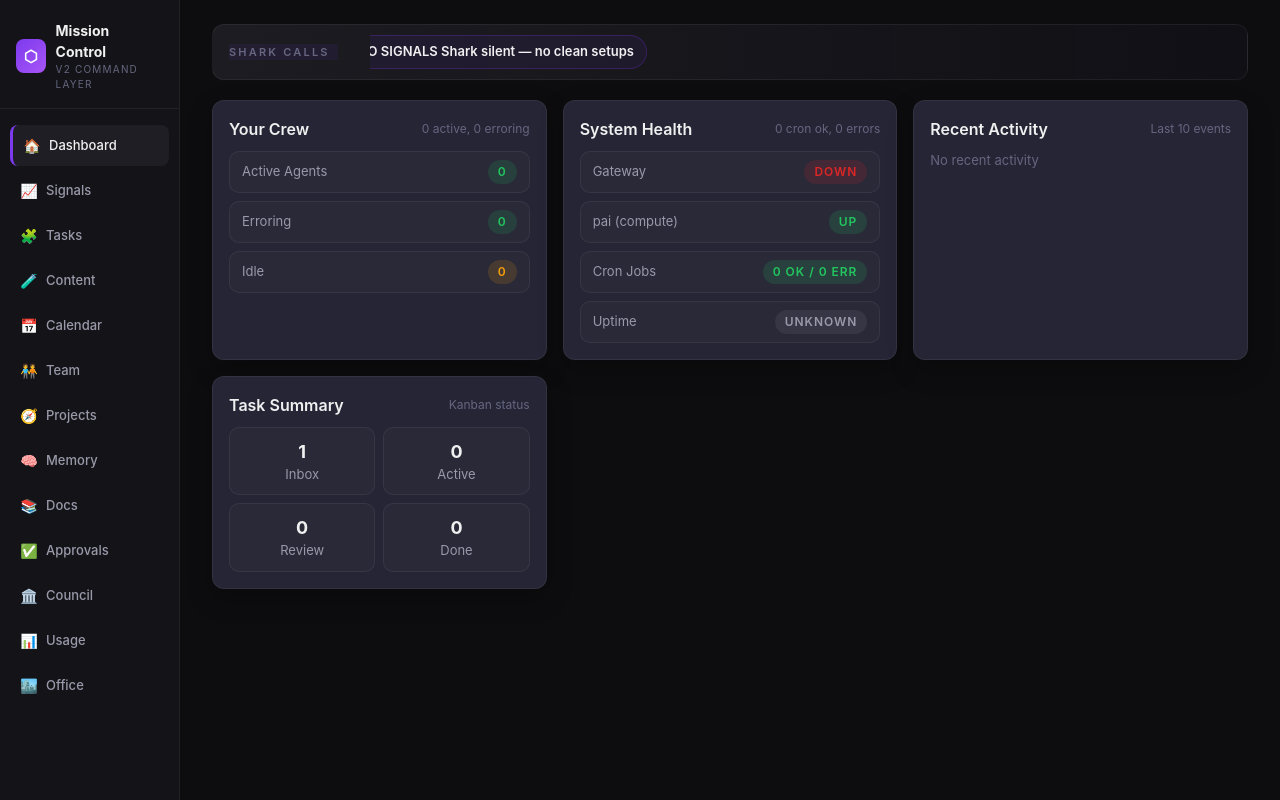
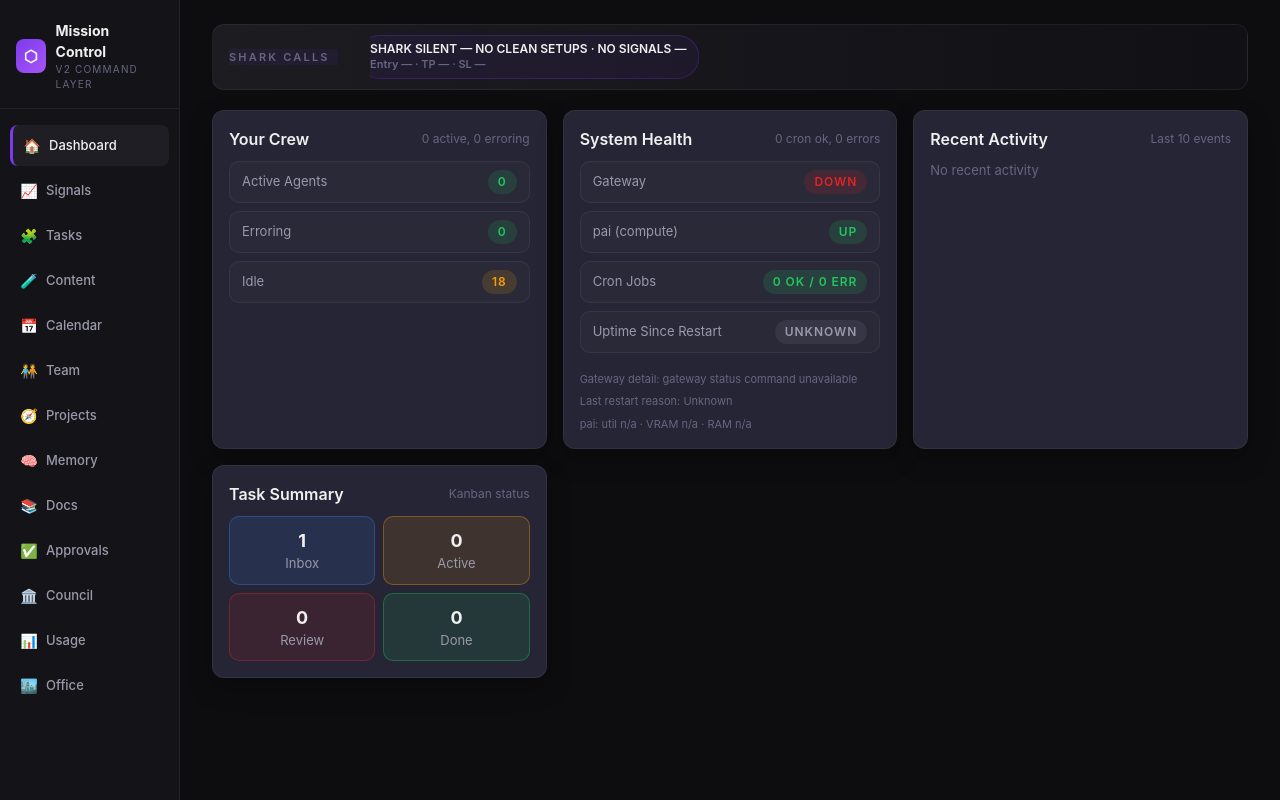
Before and after one commit to Bill-Bott47/mission-control, a Flask app: page / in a window 1280 px wide. Run offline with Flask 3, Linux system fonts and the light colour scheme; data comes from the database, SQL or seed files in the repository; data that the repository does not hold is empty.

Commit message:
Fix dashboard health widgets and shark ticker details

```diff
--- a/server.py
+++ b/server.py
@@ -94,6 +94,53 @@ _phoenix_cache = {
     'timestamp': 0,
     'ttl': 60  # 60 seconds
 }
+
+OPENCLAW_BIN = os.environ.get("OPENCLAW_BIN") or shutil.which("openclaw") or "/opt/homebrew/bin/openclaw"
+
+
+def _run_openclaw(args, timeout=15):
+    """Run openclaw command with a resilient binary path."""
+    try:
+        return subprocess.run(
+            [OPENCLAW_BIN, *args],
+            capture_output=True,
+            text=True,
+            timeout=timeout,
+        )
+    except Exception:
+        return None
+
+
+def _dig_value(obj, path):
+    current = obj
+    for part in path.split("."):
+        if isinstance(current, dict) and part in current:
+            current = current[part]
+        else:
+            return None
+    return current
+
+
+def _first_number(payload, paths):
+    for path in paths:
+        value = _dig_value(payload, path)
+        if isinstance(value, (int, float)):
+            return float(value)
+        if isinstance(value, str):
+            cleaned = value.strip().replace("%", "")
+            try:
+                return float(cleaned)
+            except ValueError:
+                continue
+    return None
+
+
+def _first_text(payload, paths):
+    for path in paths:
+        value = _dig_value(payload, path)
+        if isinstance(value, str) and value.strip():
+            return value.strip()
+    return None
 
 def _backup_db_before_migration(db_path):
     """Create a .bak copy of sqlite db before migrations."""
@@ -1087,15 +1134,14 @@ def _extract_cron_jobs(payload):
 
 
 def _load_cron_jobs_live():
-    try:
-        result = subprocess.run(["/opt/homebrew/bin/openclaw", "cron", "list", "--json"],
-                                capture_output=True, text=True, timeout=15)
-        if result.returncode != 0:
-            return []
+    result = _run_openclaw(["cron", "list", "--json"], timeout=15)
+    if not result or result.returncode != 0:
+        return []
+    try:
         payload = json.loads(result.stdout)
-        return _extract_cron_jobs(payload)
     except Exception:
         return []
+    return _extract_cron_jobs(payload)
 
 
 def _read_json_file(path):
@@ -1524,50 +1570,59 @@ def api_crew_status():
     erroring = 0
     idle = 0
     agent_statuses = []
-    try:
-        result = subprocess.run(["/opt/homebrew/bin/openclaw", "cron", "list", "--json"],
-                                capture_output=True, text=True, timeout=15)
-        if result.returncode == 0:
-            payload = json.loads(result.stdout)
-            jobs = payload.get("jobs", {}).get("jobs", []) if isinstance(payload.get("jobs"), dict) else payload.get("jobs", [])
-            if isinstance(jobs, dict):
-                jobs = jobs.get("jobs", [])
-            # Aggregate by agent
-            agent_map = {}
-            for job in jobs:
-                agent = job.get("agentId", "main")
-                state = job.get("state", {})
-                status = state.get("lastRunStatus", "unknown")
-                last_run_at = state.get("lastRunAtMs") or 0
-                if agent not in agent_map:
-                    agent_map[agent] = {
-                        "ok": 0,
-                        "error": 0,
-                        "total": 0,
-                        "last_run_status": "unknown",
-                        "last_run_at": 0
-                    }
-                agent_map[agent]["total"] += 1
-                if status == "ok":
-                    agent_map[agent]["ok"] += 1
-                elif status == "error":
-                    agent_map[agent]["error"] += 1
-                if last_run_at and last_run_at > agent_map[agent]["last_run_at"]:
-                    agent_map[agent]["last_run_at"] = last_run_at
-                    agent_map[agent]["last_run_status"] = status
-            for agent, counts in agent_map.items():
-                payload = {"agent": agent, "status": "idle", **counts}
-                if counts["error"] > 0:
-                    erroring += 1
-                    payload["status"] = "erroring"
-                elif counts["ok"] > 0:
-                    active += 1
-                    payload["status"] = "active"
-                else:
-                    idle += 1
-                agent_statuses.append(payload)
-    except Exception:
-        pass
+    jobs = _load_cron_jobs_live()
+    if jobs:
+        agent_map = {}
+        for job in jobs:
+            agent = (job.get("agentId") or job.get("agent") or "main").lower()
+            state = job.get("state", {})
+            status = state.get("lastRunStatus", "unknown")
+            last_run_at = state.get("lastRunAtMs") or 0
+            if agent not in agent_map:
+                agent_map[agent] = {
+                    "ok": 0,
+                    "error": 0,
+                    "total": 0,
+                    "last_run_status": "unknown",
+                    "last_run_at": 0
+                }
+            agent_map[agent]["total"] += 1
+            if status == "ok":
+                agent_map[agent]["ok"] += 1
+            elif status == "error":
+                agent_map[agent]["error"] += 1
+            if last_run_at and last_run_at > agent_map[agent]["last_run_at"]:
+                agent_map[agent]["last_run_at"] = last_run_at
+                agent_map[agent]["last_run_status"] = status
+        for agent, counts in agent_map.items():
+            payload = {"agent": agent, "status": "idle", **counts}
+            if counts["error"] > 0:
+                erroring += 1
+                payload["status"] = "erroring"
+            elif counts["ok"] > 0:
+                active += 1
+                payload["status"] = "active"
+            else:
+                idle += 1
+            agent_statuses.append(payload)
+    else:
+        roster = _apply_team_status(_load_team_roster())
+        for agent in roster:
+            state = agent.get("status")
+            mapped = "active" if state == "online" else "idle"
+            if mapped == "active":
+                active += 1
+            else:
+                idle += 1
+            agent_statuses.append({
+                "agent": agent.get("slug") or agent.get("name"),
+                "status": mapped,
+                "ok": 0,
+                "error": 0,
+                "total": 0,
+                "last_run_status": state or "unknown",
+                "last_run_at": 0,
+            })
 
     return jsonify({
         "agents": agent_statuses,
@@ -1823,8 +1878,8 @@ def _build_recent_activity_events(limit=20):
                     continue
                 events.append({
                     "timestamp": ts_dt.isoformat(),
-                    "title": f"Git commit {sha[:7]}",
-                    "description": msg,
+                    "title": msg,
+                    "description": f"Commit {sha[:7]}",
                     "source": "git",
                 })
     except Exception:
@@ -1980,75 +2035,137 @@ def api_system_health():
         error_count = 0
 
     gateway_up = False
-    uptime = "unknown"
+    gateway_details = "unknown"
+    uptime_since_restart = "unknown"
+    last_restart_reason = "Unknown"
     cron_ok = 0
     cron_err = 0
-    try:
-        result = subprocess.run(["/opt/homebrew/bin/openclaw", "gateway", "status"],
-                                capture_output=True, text=True, timeout=10)
-        if result.returncode == 0 and "running" in result.stdout.lower():
-            gateway_up = True
-            for line in result.stdout.splitlines():
-                if "uptime" in line.lower():
-                    uptime = line.split(":", 1)[-1].strip() if ":" in line else line.strip()
-    except Exception:
-        pass
+    cron_error_jobs = []
+    result = _run_openclaw(["gateway", "status"], timeout=10)
+    if result and result.returncode == 0:
+        output = (result.stdout or "").strip()
+        lowered = output.lower()
+        gateway_up = any(term in lowered for term in ("running", "online", "up"))
+        gateway_details = output.splitlines()[0] if output else "reachable"
+        for line in output.splitlines():
+            line_lower = line.lower()
+            if "uptime" in line_lower:
+                uptime_since_restart = line.split(":", 1)[-1].strip() if ":" in line else line.strip()
+            if "restart" in line_lower and ("reason" in line_lower or ":" in line):
+                last_restart_reason = line.split(":", 1)[-1].strip() if ":" in line else line.strip()
 
     # Count cron job health from the last run
-    try:
-        result = subprocess.run(["/opt/homebrew/bin/openclaw", "cron", "list", "--json"],
-                                capture_output=True, text=True, timeout=15)
-        if result.returncode == 0:
-            payload = json.loads(result.stdout)
-            jobs = payload.get("jobs", {}).get("jobs", []) if isinstance(payload.get("jobs"), dict) else payload.get("jobs", [])
-            if isinstance(jobs, dict):
-                jobs = jobs.get("jobs", [])
-            for job in jobs:
-                st = job.get("state", {}).get("lastRunStatus", "")
-                if st == "ok":
-                    cron_ok += 1
-                elif st == "error":
-                    cron_err += 1
-    except Exception:
-        pass
+    jobs = _load_cron_jobs_live()
+    if jobs and not gateway_up:
+        gateway_up = True
+        gateway_details = "cron service reachable"
+    for job in jobs:
+        state = job.get("state", {})
+        st = state.get("lastRunStatus", "")
+        if st == "ok":
+            cron_ok += 1
+        elif st == "error":
+            cron_err += 1
+            cron_error_jobs.append({
+                "id": job.get("id"),
+                "name": job.get("name") or job.get("id"),
+                "agent": job.get("agentId") or job.get("agent") or "main",
+                "last_run": state.get("lastRun"),
+                "last_run_at_ms": state.get("lastRunAtMs"),
+                "error": (
+                    state.get("lastRunError")
+                    or state.get("error")
+                    or state.get("lastError")
+                    or state.get("errorMessage")
+                    or "No error message captured"
+                ),
+            })
 
     # Check pai status
     pai_up = False
+    pai_details = {
+        "working": [],
+        "not_working": [],
+        "utilization_percent": None,
+        "memory_used_gb": None,
+        "memory_total_gb": None,
+        "vram_used_gb": None,
+        "vram_total_gb": None,
+        "raw_status": None,
+    }
     try:
         resp = requests.get("http://192.168.1.189:8500/summary", timeout=5)
         pai_up = resp.status_code == 200
+        if pai_up:
+            pai_details["working"].append("summary endpoint responding")
+            payload = resp.json() if "application/json" in (resp.headers.get("content-type", "") or "").lower() else {}
+            if isinstance(payload, dict):
+                pai_details["raw_status"] = _first_text(payload, ["status", "state", "health.status"])
+                pai_details["utilization_percent"] = _first_number(payload, [
+                    "utilization_percent", "utilization", "gpu_utilization_percent", "gpu.utilization_percent",
+                    "gpu.utilization", "gpu.percent", "summary.gpu.utilization_percent"
+                ])
+                pai_details["memory_used_gb"] = _first_number(payload, ["memory.used_gb", "ram.used_gb", "memory_gb_used"])
+                pai_details["memory_total_gb"] = _first_number(payload, ["memory.total_gb", "ram.total_gb", "memory_gb_total"])
+                pai_details["vram_used_gb"] = _first_number(payload, ["gpu.vram_used_gb", "vram.used_gb", "gpu.memory_used_gb"])
+                pai_details["vram_total_gb"] = _first_number(payload, ["gpu.vram_total_gb", "vram.total_gb", "gpu.memory_total_gb"])
+
+            if pai_details["utilization_percent"] is not None:
+                pai_details["working"].append("GPU telemetry")
+            else:
+                pai_details["not_working"].append("GPU utilization telemetry")
+            if pai_details["vram_total_gb"] is not None or pai_details["vram_used_gb"] is not None:
+                pai_details["working"].append("VRAM telemetry")
+            else:
+                pai_details["not_working"].append("VRAM telemetry")
+            if pai_details["memory_total_gb"] is not None or pai_details["memory_used_gb"] is not None:
+                pai_details["working"].append("RAM telemetry")
+            else:
+                pai_details["not_working"].append("RAM telemetry")
+        else:
+            pai_details["not_working"].append(f"summary endpoint HTTP {resp.status_code}")
     except Exception:
-        pass
+        pai_details["not_working"].append("summary endpoint unreachable")
+
+    if not gateway_up and gateway_details == "unknown":
+        gateway_details = "gateway status command unavailable"
 
     return jsonify({
         "gateway": "up" if gateway_up else "down",
-        "uptime": uptime,
+        "gateway_details": gateway_details,
+        "uptime": uptime_since_restart,
+        "uptime_since_restart": uptime_since_restart,
+        "last_restart_reason": last_restart_reason,
         "cron_ok": cron_ok,
         "cron_errors": cron_err,
+        "cron_error_jobs": cron_error_jobs[:12],
         "pai": "up" if pai_up else "down",
+        "pai_details": pai_details,
         "errors_24h": error_count,
     })
 
 
 @app.route('/api/cron-jobs-live')
 def api_cron_jobs_live():
-    try:
-        result = subprocess.run(["/opt/homebrew/bin/openclaw", "cron", "list", "--json"], capture_output=True, text=True, timeout=15)
-        if result.returncode != 0:
-            return jsonify({"error": result.stderr.strip() or "cron list failed"}), 500
+    result = _run_openclaw(["cron", "list", "--json"], timeout=15)
+    if not result:
+        return jsonify({"error": "openclaw unavailable"}), 500
+    if result.returncode != 0:
+        return jsonify({"error": result.stderr.strip() or "cron list failed"}), 500
+    try:
         payload = json.loads(result.stdout)
-        # Normalize: openclaw cron list returns {jobs: {jobs: [...], total, ...}}
-        if isinstance(payload, dict) and "jobs" in payload:
-            inner = payload["jobs"]
-            if isinstance(inner, dict) and "jobs" in inner:
-                return jsonify(inner["jobs"])
-            elif isinstance(inner, list):
-                return jsonify(inner)
-        elif isinstance(payload, list):
-            return jsonify(payload)
+    except Exception as e:
+        return jsonify({"error": f"invalid cron JSON: {e}"}), 500
+    # Normalize: openclaw cron list returns {jobs: {jobs: [...], total, ...}}
+    if isinstance(payload, dict) and "jobs" in payload:
+        inner = payload["jobs"]
+        if isinstance(inner, dict) and "jobs" in inner:
+            return jsonify(inner["jobs"])
+        if isinstance(inner, list):
+            return jsonify(inner)
+    if isinstance(payload, list):
         return jsonify(payload)
-    except Exception as e:
-        return jsonify({"error": str(e)}), 500
+    return jsonify(payload)
 
 
 @app.route('/api/usage/providers')
--- a/static/app.js
+++ b/static/app.js
@@ -45,6 +45,7 @@ class Dashboard {
 
     renderSignals(items) {
         const track = document.getElementById('ticker-track') || document.getElementById('global-ticker-track');
+        if (!track) return;
         if (!items || items.length === 0) {
             track.innerHTML = '<div class="ticker-item">No signals available</div>';
             return;
@@ -52,18 +53,26 @@ class Dashboard {
 
         const html = items.map(item => {
             const dirClass = item.direction ? item.direction.toLowerCase() : '';
-            const price = item.price ? ` ${item.price}` : '';
-            const funding = item.funding ? ` (${item.funding})` : '';
-            const confidence = item.confidence ? ` ${item.confidence}` : '';
-            return `<a href="/signals" class="ticker-item ${dirClass}">${item.symbol}${price}${funding}${confidence}</a>`;
+            const confidence = item.confidence ? String(item.confidence).toUpperCase() : 'MED';
+            const asset = this.escapeHtml(item.asset_name || item.symbol || item.asset || 'Unknown');
+            const direction = this.escapeHtml((item.direction || '—').toUpperCase());
+            const entry = item.entry ? `Entry ${this.escapeHtml(item.entry)}` : 'Entry —';
+            const tp = item.tp1 ? `TP ${this.escapeHtml(item.tp1)}` : 'TP —';
+            const sl = item.sl ? `SL ${this.escapeHtml(item.sl)}` : 'SL —';
+            return `
+                <a href="/signals" class="ticker-item ticker-rich ${dirClass}">
+                    <span class="ticker-line1">${confidence} · ${asset} ${direction}</span>
+                    <span class="ticker-line2">${entry} · ${tp} · ${sl}</span>
+                </a>
+            `;
         }).join('');
 
         track.innerHTML = html;
     }
 
     renderSignalsError() {
-        const track = document.getElementById('ticker-track');
-        track.innerHTML = '<div class="ticker-item">Signal data unavailable</div>';
+        const track = document.getElementById('ticker-track') || document.getElementById('global-ticker-track');
+        if (track) track.innerHTML = '<div class="ticker-item">Signal data unavailable</div>';
     }
 
     async loadCrew() {
@@ -153,6 +162,18 @@ class Dashboard {
         const cronErr = data.cron_errors || 0;
         meta.textContent = `${cronOk} cron ok, ${cronErr} errors`;
 
+        const cronErrors = (data.cron_error_jobs || []).map((job, idx) => `
+            <button class="cron-error-link" data-idx="${idx}">
+                ${this.escapeHtml(job.name || job.id || `Error ${idx + 1}`)}
+            </button>
+        `).join('');
+        const pai = data.pai_details || {};
+        const util = pai.utilization_percent !== null && pai.utilization_percent !== undefined
+            ? `${Number(pai.utilization_percent).toFixed(1)}% util`
+            : 'util n/a';
+        const vram = pai.vram_total_gb ? `${pai.vram_used_gb || 0}/${pai.vram_total_gb}GB VRAM` : 'VRAM n/a';
+        const ram = pai.memory_total_gb ? `${pai.memory_used_gb || 0}/${pai.memory_total_gb}GB RAM` : 'RAM n/a';
+
         const html = `
             <div class="health-grid">
                 <div class="health-row">
@@ -168,13 +189,34 @@ class Dashboard {
                     <span class="status-pill ${cronErr > 0 ? 'warn' : 'up'}">${cronOk} ok / ${cronErr} err</span>
                 </div>
                 <div class="health-row">
-                    <span>Uptime</span>
-                    <span class="status-pill">${data.uptime || '—'}</span>
+                    <span>Uptime Since Restart</span>
+                    <span class="status-pill">${data.uptime_since_restart || data.uptime || '—'}</span>
                 </div>
+            </div>
+            <div class="health-notes">
+                <div class="crew-meta">Gateway detail: ${this.escapeHtml(data.gateway_details || '—')}</div>
+                <div class="crew-meta">Last restart reason: ${this.escapeHtml(data.last_restart_reason || 'Unknown')}</div>
+                <div class="crew-meta">pai: ${util} · ${vram} · ${ram}</div>
+                ${cronErrors ? `<div class="cron-errors"><span class="crew-meta">Cron errors:</span>${cronErrors}</div>` : ''}
             </div>
         `;
 
         container.innerHTML = html;
+        this._cronErrorJobs = data.cron_error_jobs || [];
+        container.querySelectorAll('.cron-error-link').forEach(btn => {
+            btn.addEventListener('click', () => {
+                const idx = Number(btn.dataset.idx);
+                const job = this._cronErrorJobs[idx];
+                if (!job) return;
+                const detail = [
+                    `Job: ${job.name || job.id || 'unknown'}`,
+                    `Agent: ${job.agent || 'unknown'}`,
+                    `Last Run: ${job.last_run || 'unknown'}`,
+                    `Error: ${job.error || 'No details'}`
+                ].join('\n');
+                window.alert(detail);
+            });
+        });
     }
 
     renderSystemHealthError() {
@@ -241,19 +283,19 @@ class Dashboard {
 
         const html = `
             <div class="task-summary">
-                <div class="task-chip">
+                <div class="task-chip task-inbox">
                     <strong>${counts['INBOX'] || 0}</strong>
                     <span>Inbox</span>
                 </div>
-                <div class="task-chip">
+                <div class="task-chip task-active">
                     <strong>${counts['IN PROGRESS'] || 0}</strong>
                     <span>Active</span>
                 </div>
-                <div class="task-chip">
+                <div class="task-chip task-review">
                     <strong>${counts['REVIEW'] || 0}</strong>
                     <span>Review</span>
                 </div>
-                <div class="task-chip">
+                <div class="task-chip task-done">
                     <strong>${counts['DONE'] || 0}</strong>
                     <span>Done</span>
                 </div>
--- a/static/dashboard.css
+++ b/static/dashboard.css
@@ -40,6 +40,9 @@
 
 .ticker-item.long { color: var(--success); border-color: rgba(34, 197, 94, 0.4); }
 .ticker-item.short { color: var(--danger); border-color: rgba(220, 38, 38, 0.4); }
+.ticker-rich { display: flex; flex-direction: column; gap: 2px; line-height: 1.2; }
+.ticker-line1 { font-size: 12px; }
+.ticker-line2 { font-size: 11px; color: var(--text-muted); }
 
 .dashboard-grid {
   display: grid;
@@ -122,6 +125,10 @@
 }
 
 .task-chip strong { display: block; font-size: 18px; color: var(--text-primary); }
+.task-chip.task-inbox { border-color: rgba(59, 130, 246, 0.35); background: rgba(59, 130, 246, 0.12); }
+.task-chip.task-active { border-color: rgba(245, 158, 11, 0.35); background: rgba(245, 158, 11, 0.12); }
+.task-chip.task-review { border-color: rgba(220, 38, 38, 0.35); background: rgba(220, 38, 38, 0.12); }
+.task-chip.task-done { border-color: rgba(34, 197, 94, 0.35); background: rgba(34, 197, 94, 0.12); }
 
 .status-pill {
   display: inline-block;
@@ -137,6 +144,17 @@
 .status-pill.warn { background: rgba(245, 158, 11, 0.15); color: #F59E0B; }
 
 .health-grid { display: flex; flex-direction: column; gap: 8px; }
+.health-notes { display: grid; gap: 6px; margin-top: 8px; }
+.cron-errors { display: flex; flex-wrap: wrap; gap: 6px; align-items: center; }
+.cron-error-link {
+  border: 1px solid rgba(220, 38, 38, 0.4);
+  background: rgba(220, 38, 38, 0.12);
+  color: #fca5a5;
+  border-radius: 999px;
+  font-size: 11px;
+  padding: 4px 8px;
+  cursor: pointer;
+}
 
 .page-header {
   display: flex;
--- a/static/shell.css
+++ b/static/shell.css
@@ -163,9 +163,16 @@ body {
 }
 .ticker-track {
   display: flex;
-  gap: 32px;
-  animation: ticker-scroll 40s linear infinite;
+  gap: 0;
+  animation: ticker-scroll 90s linear infinite;
   width: max-content;
+}
+
+.ticker-segment {
+  display: flex;
+  gap: 24px;
+  padding-right: 24px;
+  flex-shrink: 0;
 }
 .ticker-item {
   font-size: 13px;
@@ -178,6 +185,22 @@ body {
 .ticker-item.long { color: #22C55E; }
 .ticker-item.short { color: #DC2626; }
 
+.ticker-rich {
+  display: flex;
+  flex-direction: column;
+  gap: 2px;
+  line-height: 1.2;
+}
+
+.ticker-line1 {
+  font-size: 12px;
+}
+
+.ticker-line2 {
+  font-size: 11px;
+  color: var(--text-muted);
+}
+
 @keyframes ticker-scroll {
   0% { transform: translateX(0); }
   100% { transform: translateX(-50%); }
--- a/static/shell.js
+++ b/static/shell.js
@@ -24,25 +24,35 @@ class Shell {
                 track.innerHTML = '<div class="ticker-item">No signals</div>';
                 return;
             }
-            // Double the items for seamless scroll loop
-            const doubled = items.concat(items).concat(items);
-            const html = doubled.map(item => {
+            const itemHtml = items.map(item => {
                 const dir = (item.direction || '').toLowerCase();
-                const time = item.time || '';
-                const entry = item.entry ? `Entry ${item.entry}` : '';
-                const sl = item.sl ? `SL ${item.sl}` : '';
-                const tp1 = item.tp1 ? `TP1 ${item.tp1}` : '';
-                const tp2 = item.tp2 ? `TP2 ${item.tp2}` : '';
-                const conf = item.confidence ? `${item.confidence}` : '';
-                const pattern = item.pattern ? `${item.pattern}` : '';
-                // Format: Time · ASSET DIRECTION · Pattern Confidence · Entry · SL · TP1 · TP2
-                const parts = [time, `${item.symbol} ${item.direction || ''}`, pattern, conf, entry, sl, tp1, tp2].filter(Boolean);
-                return `<a href="/signals" class="ticker-item ${dir}">${parts.join(' · ')}</a>`;
+                const confidence = item.confidence ? String(item.confidence).toUpperCase() : 'MED';
+                const asset = this.escapeHtml(item.asset_name || item.symbol || item.asset || 'Unknown');
+                const direction = this.escapeHtml((item.direction || '—').toUpperCase());
+                const entry = item.entry ? `Entry ${this.escapeHtml(item.entry)}` : 'Entry —';
+                const tp = item.tp1 ? `TP ${this.escapeHtml(item.tp1)}` : 'TP —';
+                const sl = item.sl ? `SL ${this.escapeHtml(item.sl)}` : 'SL —';
+                return `
+                    <a href="/signals" class="ticker-item ticker-rich ${dir}">
+                        <span class="ticker-line1">${confidence} · ${asset} ${direction}</span>
+                        <span class="ticker-line2">${entry} · ${tp} · ${sl}</span>
+                    </a>
+                `;
             }).join('');
-            track.innerHTML = html;
+            track.innerHTML = `
+                <div class="ticker-segment">${itemHtml}</div>
+                <div class="ticker-segment" aria-hidden="true">${itemHtml}</div>
+            `;
         } catch (e) {
             console.warn('Ticker fetch failed:', e);
         }
+    }
+
+    escapeHtml(text) {
+        if (!text) return '';
+        const div = document.createElement('div');
+        div.textContent = text;
+        return div.innerHTML;
     }
 
     async updateApprovalsBadge() {
```
